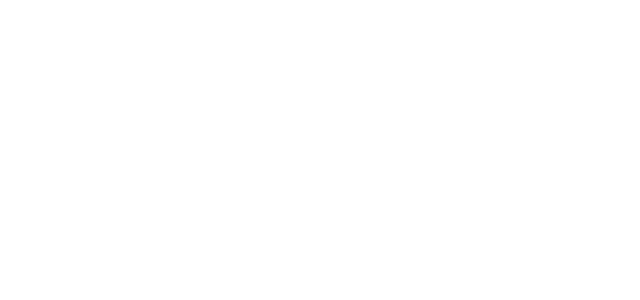
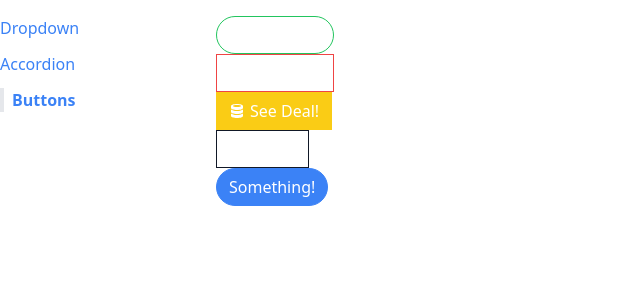
Before and after one commit to tylercoen/REACT, a React (Create React App) app in the folder comps/: page /buttons in a window 1280 px wide. Shown: the top 300 px of the page, without its empty margins (0-640 px from the left). Built offline with nearby package versions, Linux system fonts and the light colour scheme.

Commit message:
Add files via upload

```diff
--- a/comps/src/App.js
+++ b/comps/src/App.js
@@ -1,5 +1,26 @@
+import Sidebar from "./components/Sidebar";
+import Route from "./components/Route";
+import AccordionPage from "./pages/AccordionPage";
+import DropdownPage from "./pages/DropdownPage";
+import ButtonPage from "./pages/ButtonPage";
+
 function App() {
-  return <div></div>;
+  return (
+    <div className="container mx-auto grid grid-cols-6 gap-4 mt-4">
+      <Sidebar />
+      <div className="col-span-5">
+        <Route path="/accordion">
+          <AccordionPage />
+        </Route>
+        <Route path="/">
+          <DropdownPage />
+        </Route>
+        <Route path="/buttons">
+          <ButtonPage />
+        </Route>
+      </div>
+    </div>
+  );
 }
 
 export default App;
--- /dev/null
+++ b/comps/src/components/Link.js
@@ -0,0 +1,25 @@
+import classNames from "classnames";
+import useNavigation from "../hooks/use-navigation";
+
+function Link({ to, children, className, activeClassName }) {
+  const { navigate, currentPath } = useNavigation();
+  const classes = classNames(
+    "text-blue-500",
+    className,
+    currentPath === to && activeClassName
+  );
+  const handleClick = (event) => {
+    if (event.metaKey || event.ctrlKey) {
+      return;
+    }
+    event.preventDefault();
+    navigate(to);
+  };
+  return (
+    <a className={classes} href={to} onClick={handleClick}>
+      {children}
+    </a>
+  );
+}
+
+export default Link;
--- /dev/null
+++ b/comps/src/components/Route.js
@@ -0,0 +1,12 @@
+import useNavigation from "../hooks/use-navigation";
+
+function Route({ path, children }) {
+  const { currentPath } = useNavigation();
+
+  if (path === currentPath) {
+    return children;
+  }
+  return null;
+}
+
+export default Route;
--- /dev/null
+++ b/comps/src/components/Sidebar.js
@@ -0,0 +1,29 @@
+import Link from "./Link";
+
+function Sidebar() {
+  const links = [
+    { label: "Dropdown", path: "/" },
+    { label: "Accordion", path: "/accordion" },
+    { label: "Buttons", path: "/buttons" },
+  ];
+  const renderedLinks = links.map((link) => {
+    return (
+      <Link
+        key={link.label}
+        to={link.path}
+        className="mb-3"
+        activeClassName="font-bold border-l-4 border-blue-5oo pl-2"
+      >
+        {link.label}
+      </Link>
+    );
+  });
+
+  return (
+    <div className="sticky top-0 overflow-y-scroll flex flex-col items-start">
+      {renderedLinks}
+    </div>
+  );
+}
+
+export default Sidebar;
--- /dev/null
+++ b/comps/src/hooks/use-navigation.js
@@ -0,0 +1,8 @@
+import NavigationContext from "../context/navigation";
+import { useContext } from "react";
+
+function useNavigation() {
+  return useContext(NavigationContext);
+}
+
+export default useNavigation;
--- a/comps/src/pages/ButtonPage.js
+++ b/comps/src/pages/ButtonPage.js
@@ -2,6 +2,7 @@
 import Button from "../components/Button";
 
 function ButtonPage() {
+  const handleClick = () => {};
   return (
     <div>
       <div>
```
